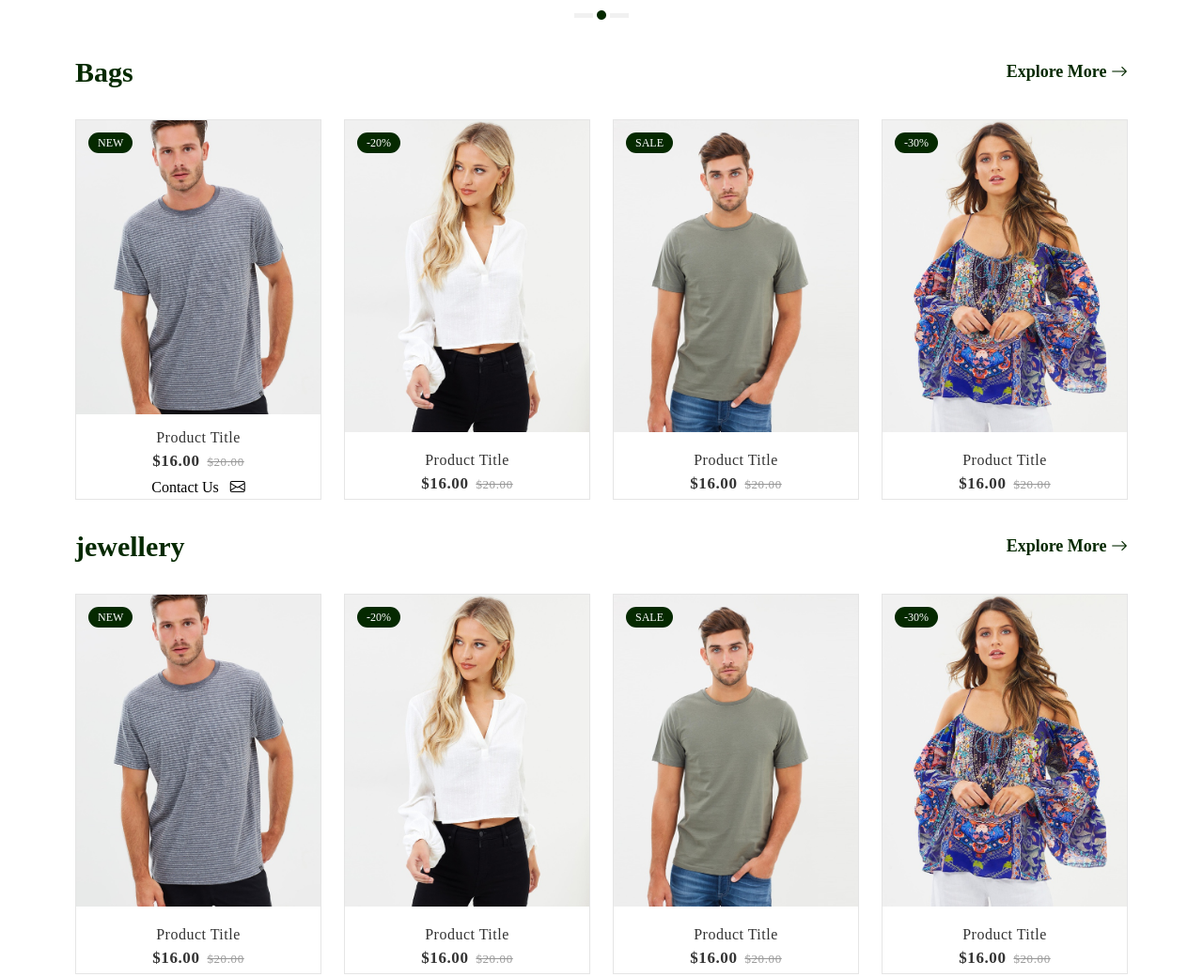
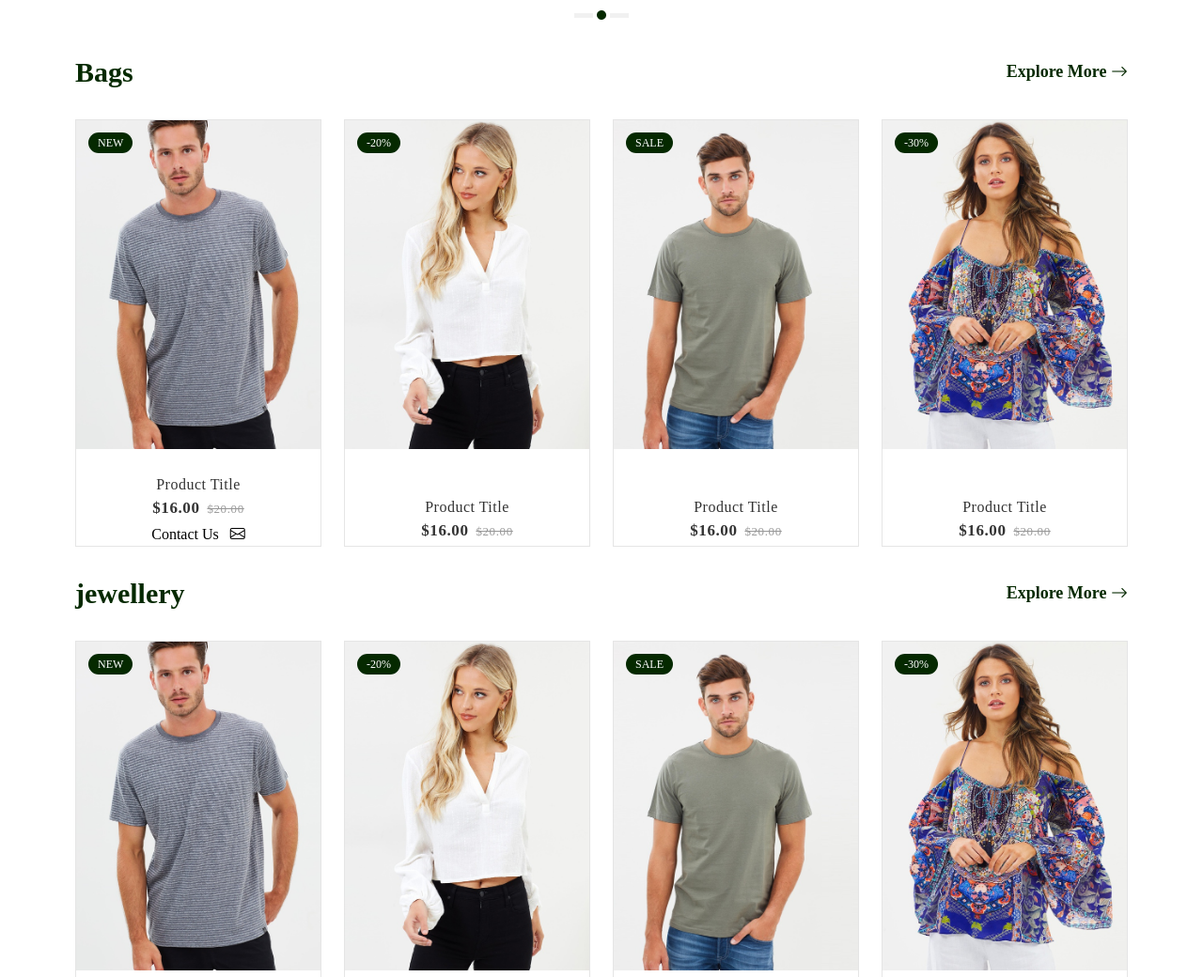
Before and after one commit to umair-hussain/Luxury-Isle, a plain HTML site: page index.html in a window 1280 px wide. Shown: the part 1220-2260 px from the top of the page at 94% size. Drawn offline with nearby package versions, Linux system fonts and the light colour scheme; a web font is replaced by a local one.

Commit message:
Update style.css

```diff
--- a/css/style.css
+++ b/css/style.css
@@ -222,7 +222,7 @@ filter: brightness(0.5);
 .product-grid .product-image {
   position: relative;
   transition: all 0.3s ease 0s;
-  height: 300px;
+  height: 350px;
   object-fit: cover;
 }
 
@@ -232,7 +232,8 @@ filter: brightness(0.5);
 
 .product-grid .product-image img {
   width: 100%;
-  height: auto;
+  height: 350px;
+  object-fit: cover;
 }
 
 .product-grid .pic-1 {
```
